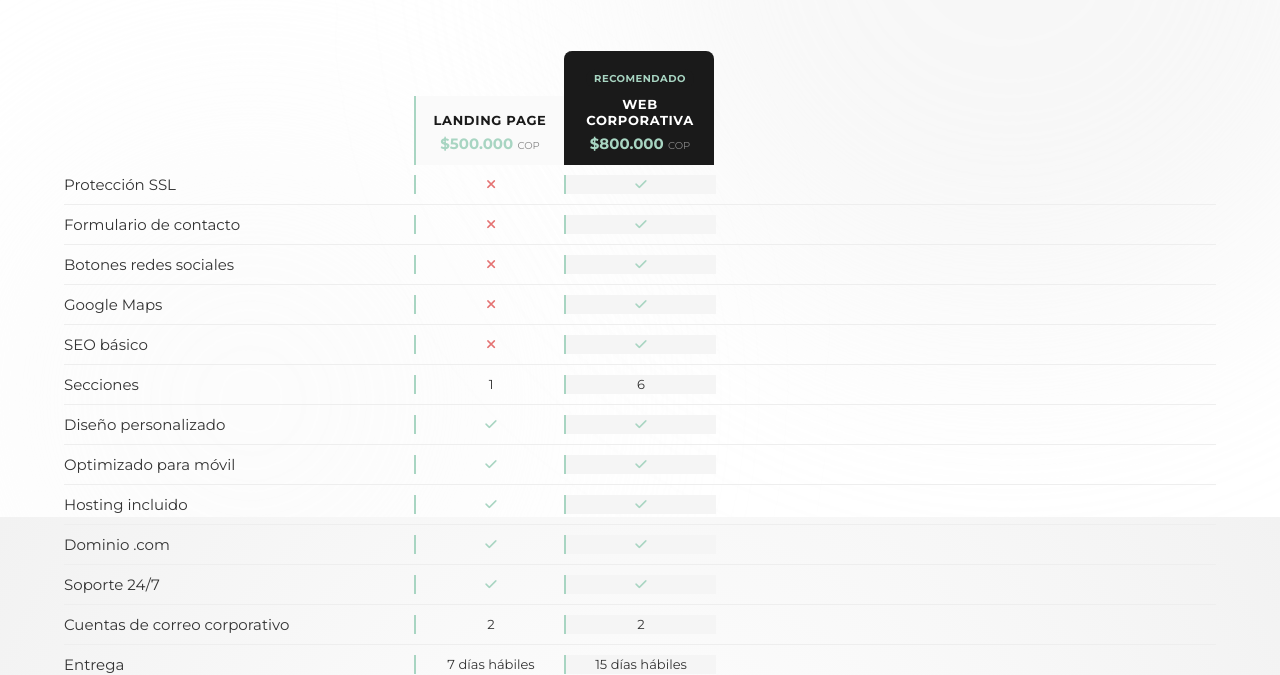
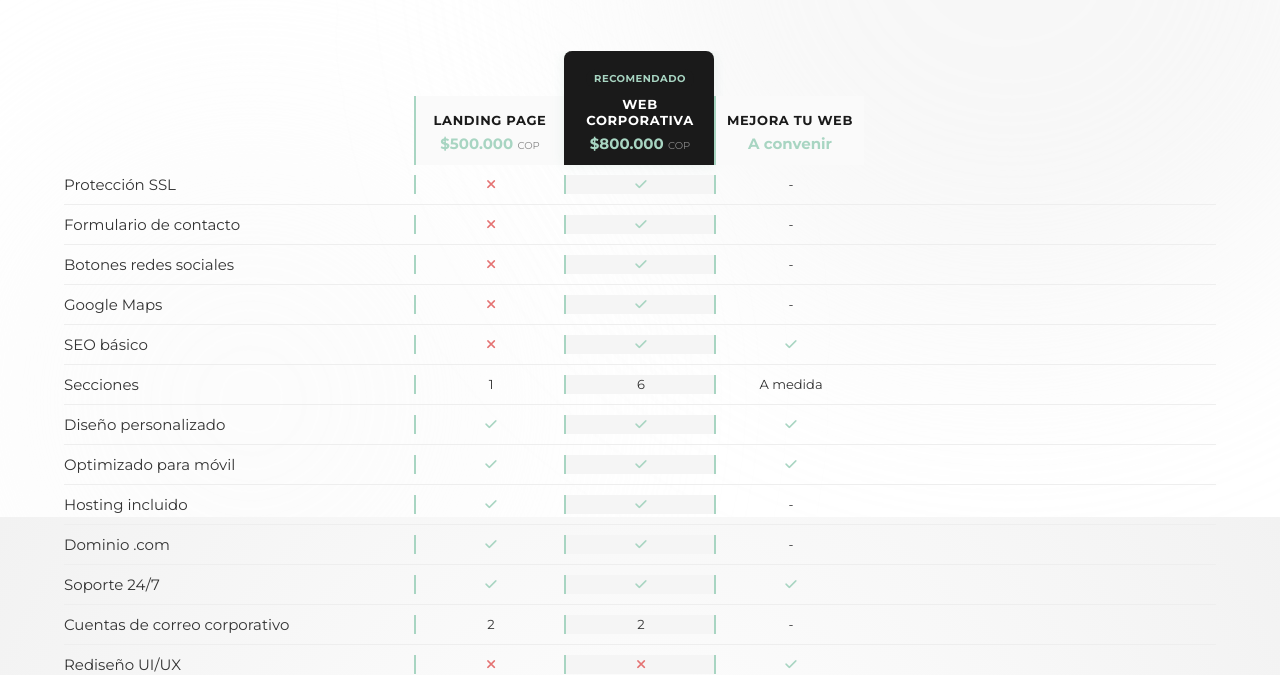
Before and after one commit to diazcorreajean-gif/web-menta, a website: page pages/servicios.html in a window 1280 px wide. Shown: the part 283-958 px from the top of the page. Drawn offline with Linux system fonts and the light colour scheme.

Commit message:
Version Final Prueba 1.2

```diff
--- a/pages/servicios.html
+++ b/pages/servicios.html
@@ -33,6 +33,7 @@
             </p>
         </div>
 
+        <div class="planes-table-wrapper">
             <div class="planes">
                 <div></div>
 
@@ -48,23 +49,32 @@
                     <p class="plan-card__nombre">Web Corporativa</p>
                     <p class="plan-card__precio">$800.000 <span>COP</span></p>
                 </div>
+
+                <!-- Mejora tu Web -->
+                <div class="plan-card plan-mejora">
+                    <p class="plan-card__nombre">Mejora tu Web</p>
+                    <p class="plan-card__precio">A convenir</p>
+                </div>
             </div>
 
             <ul class="servicios-container">
-            <li class="servicios-contenido">Protección SSL<span class="plan-col"><i class="fa-solid fa-xmark"></i></span><span class="plan-col"><i class="fa-solid fa-check"></i></span></li>
-            <li class="servicios-contenido">Formulario de contacto<span class="plan-col"><i class="fa-solid fa-xmark"></i></span><span class="plan-col"><i class="fa-solid fa-check"></i></span></li>
-            <li class="servicios-contenido">Botones redes sociales<span class="plan-col"><i class="fa-solid fa-xmark"></i></span><span class="plan-col"><i class="fa-solid fa-check"></i></span></li>
-            <li class="servicios-contenido">Google Maps<span class="plan-col"><i class="fa-solid fa-xmark"></i></span><span class="plan-col"><i class="fa-solid fa-check"></i></span></li>
-            <li class="servicios-contenido">SEO básico<span class="plan-col"><i class="fa-solid fa-xmark"></i></span><span class="plan-col"><i class="fa-solid fa-check"></i></span></li>
-            <li class="servicios-contenido">Secciones<span class="plan-col">1</span><span class="plan-col">6</span></li>
-            <li class="servicios-contenido">Diseño personalizado<span class="plan-col"><i class="fa-solid fa-check"></i></span><span class="plan-col"><i class="fa-solid fa-check"></i></span></li>
-            <li class="servicios-contenido">Optimizado para móvil<span class="plan-col"><i class="fa-solid fa-check"></i></span><span class="plan-col"><i class="fa-solid fa-check"></i></span></li>
-            <li class="servicios-contenido">Hosting incluido<span class="plan-col"><i class="fa-solid fa-check"></i></span><span class="plan-col"><i class="fa-solid fa-check"></i></span></li>
-            <li class="servicios-contenido">Dominio .com<span class="plan-col"><i class="fa-solid fa-check"></i></span><span class="plan-col"><i class="fa-solid fa-check"></i></span></li>
-            <li class="servicios-contenido">Soporte 24/7<span class="plan-col"><i class="fa-solid fa-check"></i></span><span class="plan-col"><i class="fa-solid fa-check"></i></span></li>
-            <li class="servicios-contenido">Cuentas de correo corporativo<span class="plan-col">2</span><span class="plan-col">2</span></li>
-            <li class="servicios-contenido">Entrega<span class="plan-col">7 días hábiles</span><span class="plan-col">15 días hábiles</span></li>
+                <li class="servicios-contenido">Protección SSL<span class="plan-col"><i class="fa-solid fa-xmark"></i></span><span class="plan-col"><i class="fa-solid fa-check"></i></span><span class="plan-col">-</span></li>
+                <li class="servicios-contenido">Formulario de contacto<span class="plan-col"><i class="fa-solid fa-xmark"></i></span><span class="plan-col"><i class="fa-solid fa-check"></i></span><span class="plan-col">-</span></li>
+                <li class="servicios-contenido">Botones redes sociales<span class="plan-col"><i class="fa-solid fa-xmark"></i></span><span class="plan-col"><i class="fa-solid fa-check"></i></span><span class="plan-col">-</span></li>
+                <li class="servicios-contenido">Google Maps<span class="plan-col"><i class="fa-solid fa-xmark"></i></span><span class="plan-col"><i class="fa-solid fa-check"></i></span><span class="plan-col">-</span></li>
+                <li class="servicios-contenido">SEO básico<span class="plan-col"><i class="fa-solid fa-xmark"></i></span><span class="plan-col"><i class="fa-solid fa-check"></i></span><span class="plan-col"><i class="fa-solid fa-check"></i></span></li>
+                <li class="servicios-contenido">Secciones<span class="plan-col">1</span><span class="plan-col">6</span><span class="plan-col">A medida</span></li>
+                <li class="servicios-contenido">Diseño personalizado<span class="plan-col"><i class="fa-solid fa-check"></i></span><span class="plan-col"><i class="fa-solid fa-check"></i></span><span class="plan-col"><i class="fa-solid fa-check"></i></span></li>
+                <li class="servicios-contenido">Optimizado para móvil<span class="plan-col"><i class="fa-solid fa-check"></i></span><span class="plan-col"><i class="fa-solid fa-check"></i></span><span class="plan-col"><i class="fa-solid fa-check"></i></span></li>
+                <li class="servicios-contenido">Hosting incluido<span class="plan-col"><i class="fa-solid fa-check"></i></span><span class="plan-col"><i class="fa-solid fa-check"></i></span><span class="plan-col">-</span></li>
+                <li class="servicios-contenido">Dominio .com<span class="plan-col"><i class="fa-solid fa-check"></i></span><span class="plan-col"><i class="fa-solid fa-check"></i></span><span class="plan-col">-</span></li>
+                <li class="servicios-contenido">Soporte 24/7<span class="plan-col"><i class="fa-solid fa-check"></i></span><span class="plan-col"><i class="fa-solid fa-check"></i></span><span class="plan-col"><i class="fa-solid fa-check"></i></span></li>
+                <li class="servicios-contenido">Cuentas de correo corporativo<span class="plan-col">2</span><span class="plan-col">2</span><span class="plan-col">-</span></li>
+                <li class="servicios-contenido">Rediseño UI/UX<span class="plan-col"><i class="fa-solid fa-xmark"></i></span><span class="plan-col"><i class="fa-solid fa-xmark"></i></span><span class="plan-col"><i class="fa-solid fa-check"></i></span></li>
+                <li class="servicios-contenido">Optimización de Velocidad<span class="plan-col"><i class="fa-solid fa-xmark"></i></span><span class="plan-col"><i class="fa-solid fa-xmark"></i></span><span class="plan-col"><i class="fa-solid fa-check"></i></span></li>
+                <li class="servicios-contenido">Entrega<span class="plan-col">7 días hábiles</span><span class="plan-col">15 días hábiles</span><span class="plan-col">Variable</span></li>
             </ul>
+        </div>
     </section>
 
     <!-- FAQ -->
```
Lines whose indentation alone changed are shown as unchanged.
